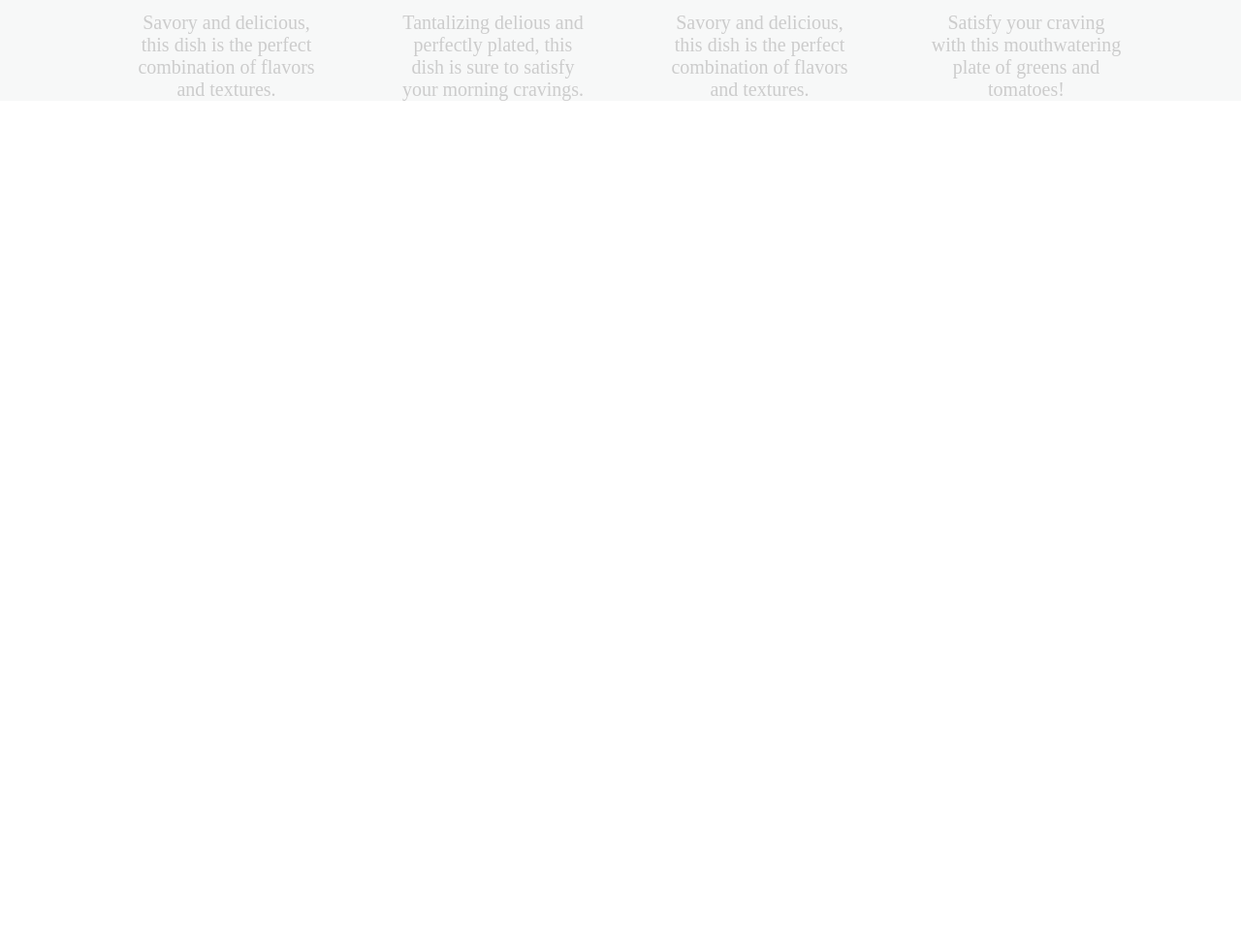
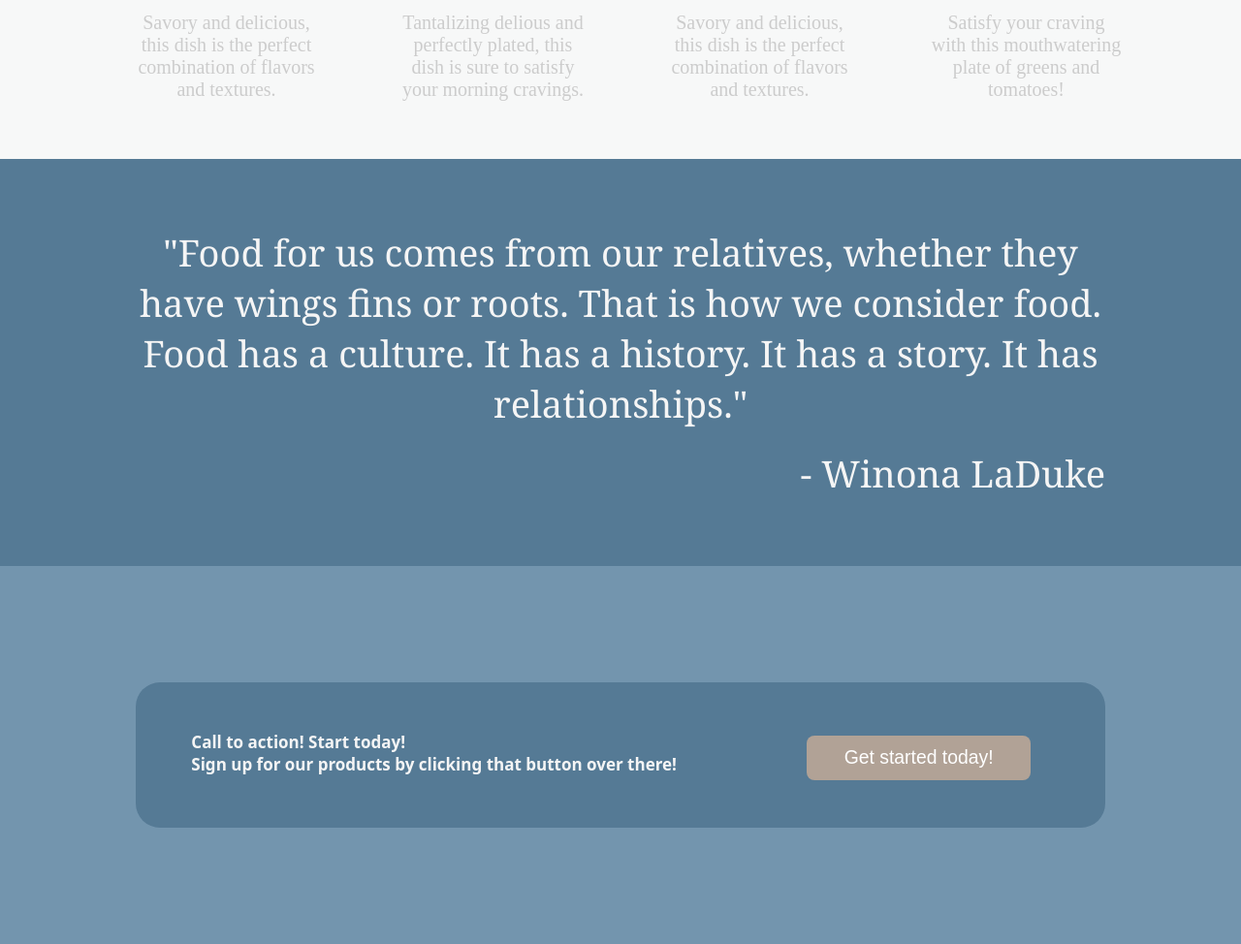
Before and after one commit to leilaxle/landing-page, a plain HTML site: page index.html in a window 1280 px wide. Shown: the part 1130-2104 px from the top of the page at 97% size. Before the commit the page ends 1234 px from the top, so only its background shows below. Drawn offline with Linux system fonts and the light colour scheme.

Commit message:
Add Section 3 and 4

```diff
--- a/index.html
+++ b/index.html
@@ -66,15 +66,35 @@
 <div class="text"> Satisfy your craving with this mouthwatering plate of greens and tomatoes! </div>
 </div>
 </div>
+</div>
+</div>
 
 
+<div class="sectionThree">
+  <div class="quote-section">
+<div class="quote"> "Food for us comes from our relatives, whether they have wings fins or roots. That is how we consider food. Food has a culture. It has a history. It has a story. It has relationships."</div>
+<div class="credit"> - Winona LaDuke</div>
+</div>
+</div>
+
+<div class="sectionFour">
+
+<div class="box4">
+  <div class="call-to-action">
+    <div class="action-words"> Call to action! Start today! </div>
+    <div class="small-action"> Sign up for our products by clicking that button over there! </div>
+  </div>
+
+  <div class="action-button">
+    <button type="button"> Get started today! </button>
+  </div>
+
+
+</div>
 </div>
 
 
 
 </body>
 
-
-
-
 </html>
--- a/styles.css
+++ b/styles.css
@@ -35,7 +35,7 @@ ul {
 
   /* section one */
   .sectionOne {
-    background-color:  #7395AE;;
+    background-color:  #7395AE;
     font-family: system-ui, -apple-system, BlinkMacSystemFont, 'Segoe UI', Roboto, Oxygen, Ubuntu, Cantarell, 'Open Sans', 'Helvetica Neue', sans-serif;
     color: whitesmoke;
     justify-content: space-around;
@@ -87,8 +87,6 @@ img {
     display: flex;
     justify-content: center;
     align-items: center;
-
-
   }
 
   .random-information {
@@ -102,13 +100,9 @@ img {
 
 
   .food {
-
-
    border-radius: 25px;
-
    height: 250px;
    width: 250px;
-
   }
 
   .text {
@@ -126,4 +120,74 @@ img {
     align-items: center;
     gap: 25px;
     padding-top: 30px;
+    padding-bottom: 60px;
   }
+
+  /* section three */
+
+  .sectionThree {
+    background-color: #557A95;
+    font-family: Arial, Helvetica, sans-serif;
+    color: whitesmoke;
+
+    text-align: center;
+
+
+  }
+
+  .quote-section {
+   display: inline-block;
+    inline-size: 1000px;
+    padding-top: 70px;
+    font-family: Cambria, Cochin, Georgia, Times, 'Times New Roman', serif;
+    font-weight: 500;
+    font-size: 38px;
+  }
+
+  .credit {
+    text-align: right;
+    padding-top: 20px;
+    padding-bottom: 70px;
+  }
+
+    /* section four */
+
+    .sectionFour {
+      background-color:#7395AE;
+      padding: 120px;
+      justify-content: center;
+      align-items: center;
+
+
+    }
+
+    .box4 {
+      background-color:#557A95;
+      width: 1000px;
+      height: 150px;
+    margin: 0 auto;
+    border-radius: 25px;
+    display: flex;
+    justify-content: space-around;
+
+    }
+
+    .call-to-action {
+      font-family: system-ui, -apple-system, BlinkMacSystemFont, 'Segoe UI', Roboto, Oxygen, Ubuntu, Cantarell, 'Open Sans', 'Helvetica Neue', sans-serif;
+      font-weight: 600;
+      font-size: 17px;
+      color: whitesmoke;
+      padding-top: 50px;
+
+    }
+    .action-button {
+
+    color: white;
+    padding-top: 35px;
+
+    border-radius: 8px;
+    font-size: 1.1em;
+    margin: 1em white;
+    border: none;
+   align-items: flex-end;
+  }
```
